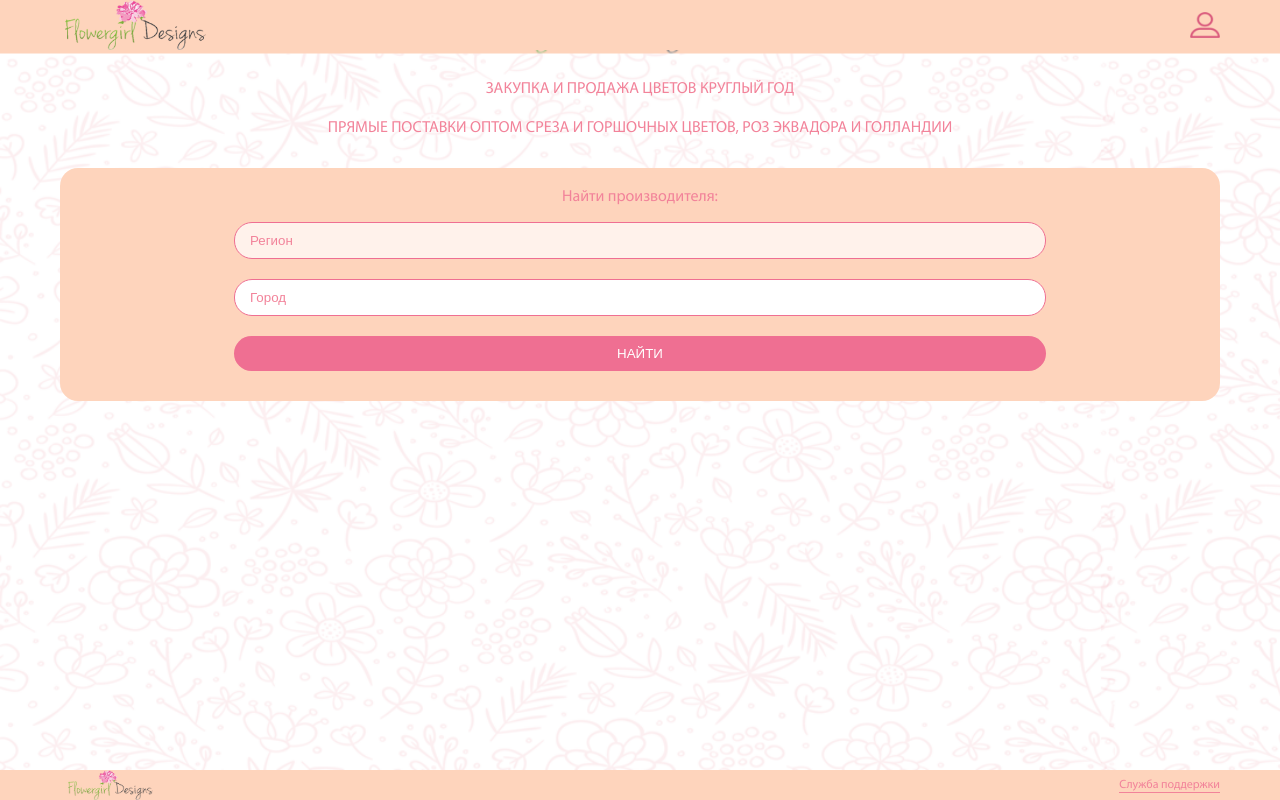
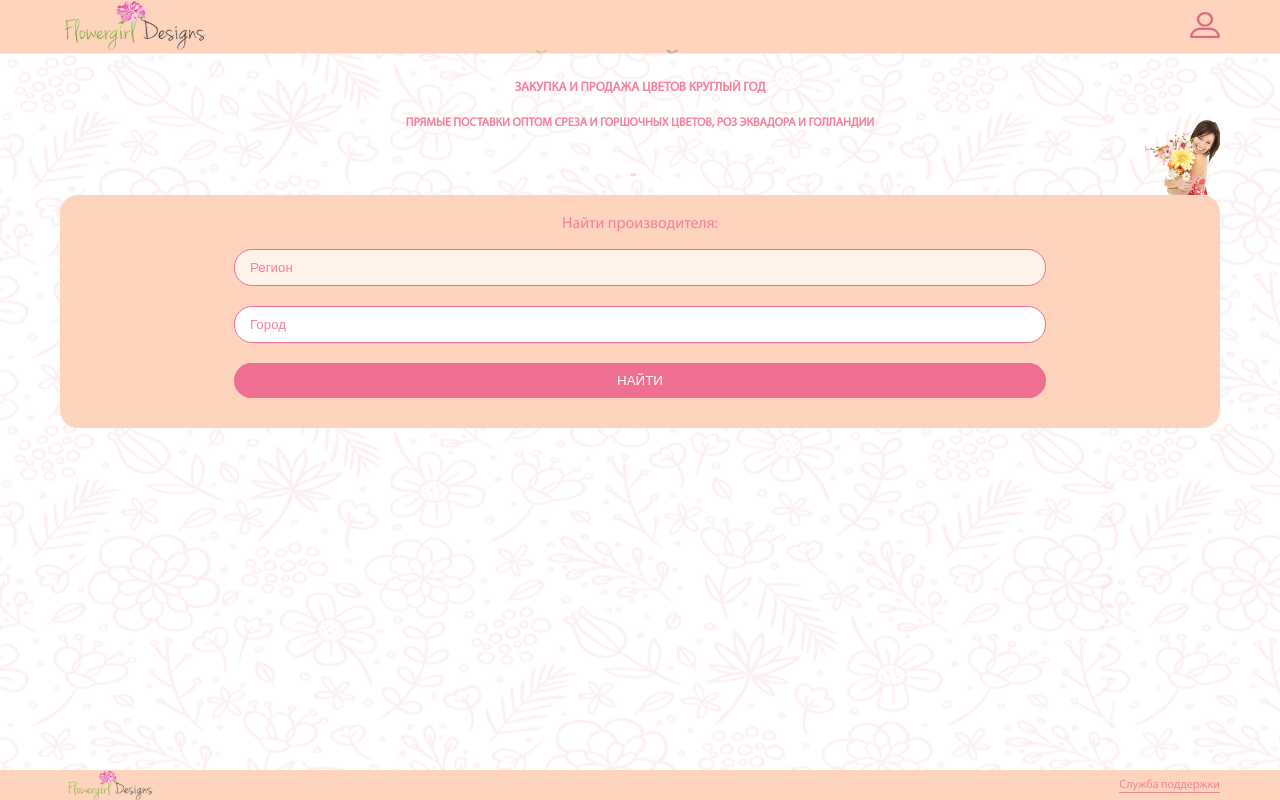
Before and after one commit to RomaNovo/PopArt_test, a website: page app/index.html in a window 1280 px wide. Drawn offline with Linux system fonts and the light colour scheme; files whose address does not match are found by name.

Commit message:
added image

```diff
--- a/app/index.html
+++ b/app/index.html
@@ -30,8 +30,8 @@
 		<section class="content">
 			<div class="container">
 				<div class="content__wrp">
-					<div class="content__title">Закупка и продажа цветов круглый год</div>
-					<div class="content__descr">Прямые поставки оптом среза и горшочных цветов, роз Эквадора и Голландии</div>
+					<h1 class="content__title">Закупка и продажа цветов круглый год</h1>
+					<h2 class="content__descr">Прямые поставки оптом среза и горшочных цветов, роз Эквадора и Голландии</h2>
 					<div class="content__block">
 						<div class="content__block--descr">Найти производителя:</div>
 						<div class="content__block--form">
--- a/app/sass/main.scss
+++ b/app/sass/main.scss
@@ -86,6 +86,8 @@ body {
 	background-repeat: no-repeat;
 	background-size: cover;
 
+
+
 	&__wrp {
 		padding-top: 30px;
 	}
@@ -96,21 +98,40 @@ body {
 		text-align: center;
 		text-transform: uppercase;
 		color: map-get($colors, text);
+		padding: 0;
+		font-size: 13px;
 	}
 
 	&__descr {
 		margin: 20px auto 0;
+		padding: 0;
 		width: 70%;
 		text-align: center;
 		text-transform: uppercase;
 		color: map-get($colors, text);
+		font-size: 12px;
 	}
 
 	&__block {
-		margin-top: 30px;
+		margin-top: 65px;
 		background-color: map-get($colors, bg);
 		padding: 20px 0;
 		border-radius: 18px;
+		position: relative;
+
+
+		&:after {
+			content: '';
+			display: block;
+			width: 75px;
+			height: 75px;
+			position: absolute;
+			top: 0;
+			right: 0;
+			background-image: url('../img/content-image.png');
+			background-size: cover;
+			transform: translateY(-100%);
+		}
 
 		&--descr {
 			text-align: center;
```
Also changed, not shown: ending/index.html (+2 -2 lines), app/css/main.css, ending/css/main.css.
